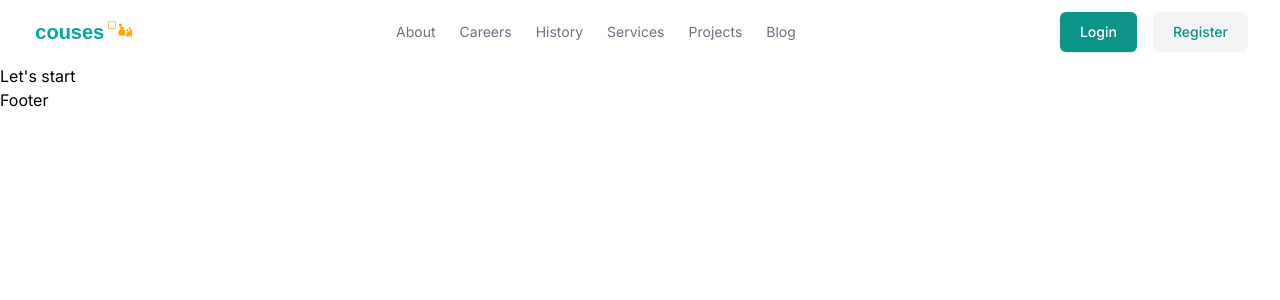
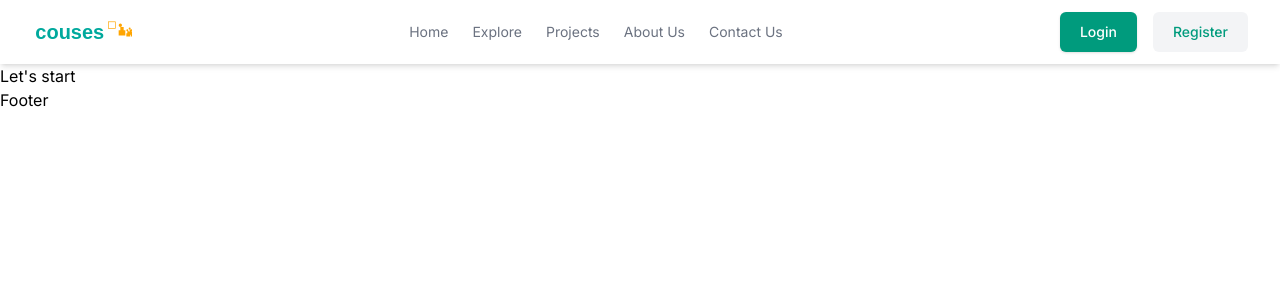
Before and after one commit to almuhannad1/ecommerce-app, a Next.js app: page / in a window 1280 px wide. Shown: the top 300 px of the page. Built offline with nearby package versions, Linux system fonts and the light colour scheme.

Commit message:
Change Theme Colors in Tailwind

```diff
--- a/app/_components/Header.jsx
+++ b/app/_components/Header.jsx
@@ -4,39 +4,35 @@ import Image from 'next/image'
 function Header() {
     return (
         <header className="bg-white">
-            <div className="mx-auto max-w-screen-xl px-4 sm:px-6 lg:px-8">
+            <div className="mx-auto max-w-screen-xl px-4 sm:px-6 lg:px-8 shadow-md">
                 <div className="flex h-16 items-center justify-between">
                     <div className="md:flex md:items-center md:gap-12">
 
                         {/* logo */}
-                        <Image src="/logo.svg" alt='logo' width={100} height={100}/>
+                        <Image src="/logo.svg" alt='logo' width={100} height={100} />
                     </div>
 
                     <div className="hidden md:block">
                         <nav aria-label="Global">
                             <ul className="flex items-center gap-6 text-sm">
                                 <li>
-                                    <a className="text-gray-500 transition hover:text-gray-500/75" href="#"> About </a>
+                                    <a className="text-gray-500 transition hover:text-secondary" href="#"> Home </a>
                                 </li>
 
                                 <li>
-                                    <a className="text-gray-500 transition hover:text-gray-500/75" href="#"> Careers </a>
+                                    <a className="text-gray-500 transition hover:text-secondary" href="#"> Explore </a>
                                 </li>
 
                                 <li>
-                                    <a className="text-gray-500 transition hover:text-gray-500/75" href="#"> History </a>
+                                    <a className="text-gray-500 transition hover:text-secondary" href="#"> Projects </a>
                                 </li>
 
                                 <li>
-                                    <a className="text-gray-500 transition hover:text-gray-500/75" href="#"> Services </a>
+                                    <a className="text-gray-500 transition hover:text-secondary" href="#"> About Us </a>
                                 </li>
 
                                 <li>
-                                    <a className="text-gray-500 transition hover:text-gray-500/75" href="#"> Projects </a>
-                                </li>
-
-                                <li>
-                                    <a className="text-gray-500 transition hover:text-gray-500/75" href="#"> Blog </a>
+                                    <a className="text-gray-500 transition hover:text-secondary" href="#"> Contact Us </a>
                                 </li>
                             </ul>
                         </nav>
@@ -45,7 +41,7 @@ function Header() {
                     <div className="flex items-center gap-4">
                         <div className="sm:flex sm:gap-4">
                             <a
-                                className="rounded-md bg-teal-600 px-5 py-2.5 text-sm font-medium text-white shadow"
+                                className="rounded-md bg-primary px-5 py-2.5 text-sm font-medium text-white shadow hover:bg-teal-800"
                                 href="#"
                             >
                                 Login
@@ -53,7 +49,7 @@ function Header() {
 
                             <div className="hidden sm:flex">
                                 <a
-                                    className="rounded-md bg-gray-100 px-5 py-2.5 text-sm font-medium text-teal-600"
+                                    className="rounded-md bg-gray-100 px-5 py-2.5 text-sm font-medium text-primary"
                                     href="#"
                                 >
                                     Register
--- a/tailwind.config.js
+++ b/tailwind.config.js
@@ -12,6 +12,10 @@ module.exports = {
         "gradient-conic":
           "conic-gradient(from 180deg at 50% 50%, var(--tw-gradient-stops))",
       },
+      colors: {
+        primary: "#009B7D",
+        secondary: "#FFBF5D",
+      },
     },
   },
   plugins: [],
```
Also changed, not shown: package.json (+4 -3 lines), 2 other files (tests, documents, lock files or other folders).
